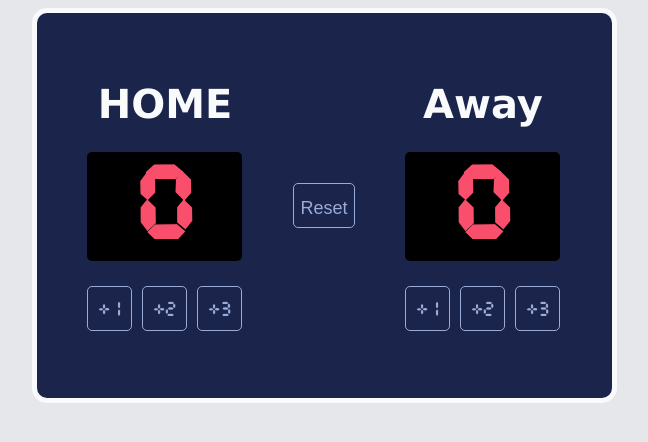
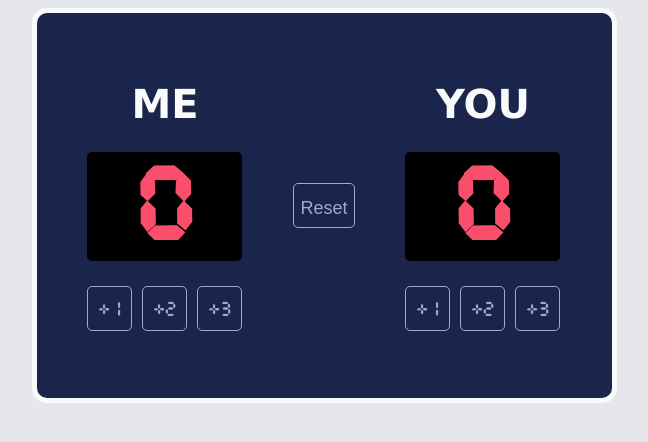
Before and after one commit to YaninchiK/Clicker-Stuff, a plain HTML site: page stuff/index.html in a window 1280 px wide. Shown: the whole page, without its empty margins (316-964 px from the left). Drawn offline with Linux system fonts and the light colour scheme.

Commit message:
quiqRenemaeElement

```diff
--- a/stuff/index.css
+++ b/stuff/index.css
@@ -51,7 +51,7 @@ body {
     font-size: 90px;
     color: #F94F6D;
     margin: 0;
-    transform: translateY(6px);
+    transform: translateY(7px);
 }
 
 #guest-score {
@@ -59,7 +59,7 @@ body {
     font-size: 90px;
     color: #F94F6D;
     margin: 0;
-    transform: translateY(6px);
+    transform: translateY(7px);
 }
 
 .btn-count {
--- a/stuff/index.html
+++ b/stuff/index.html
@@ -6,7 +6,7 @@
     <body>
         <div class="container">
             <div class="counter">
-                 <h3 class="name-stt">HOME</h3>
+                 <h3 class="name-stt">ME</h3>
                 <div class="score">
                     <h3 id="home-score">0</h3>
                 </div>
@@ -18,7 +18,7 @@
             </div>
             <button id="reset-game" onclick="resetGame()">Reset</button>
             <div class="counter">
-                <h3 class="name-stt">Away</h3>
+                <h3 class="name-stt">YOU</h3>
                 <div class="score">
                     <h3 id="guest-score">0</h3>
                 </div>
```
